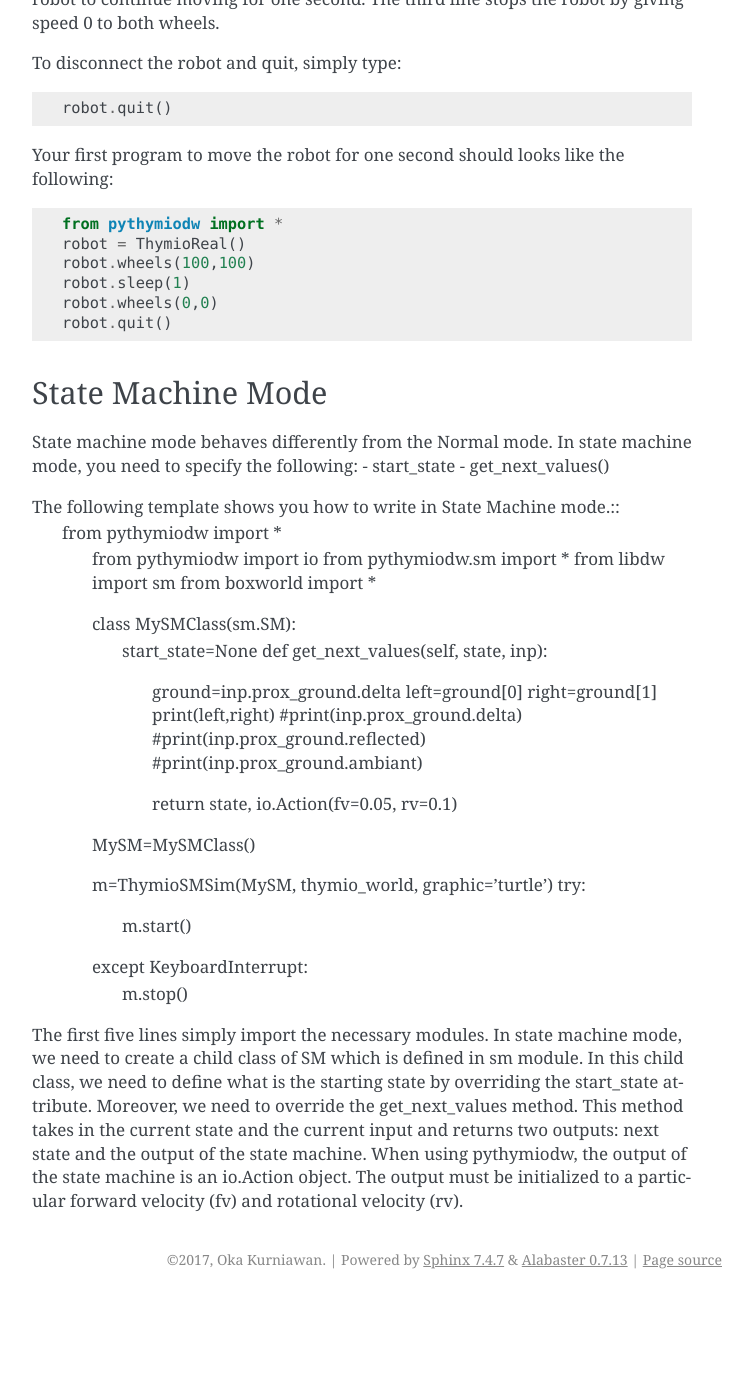
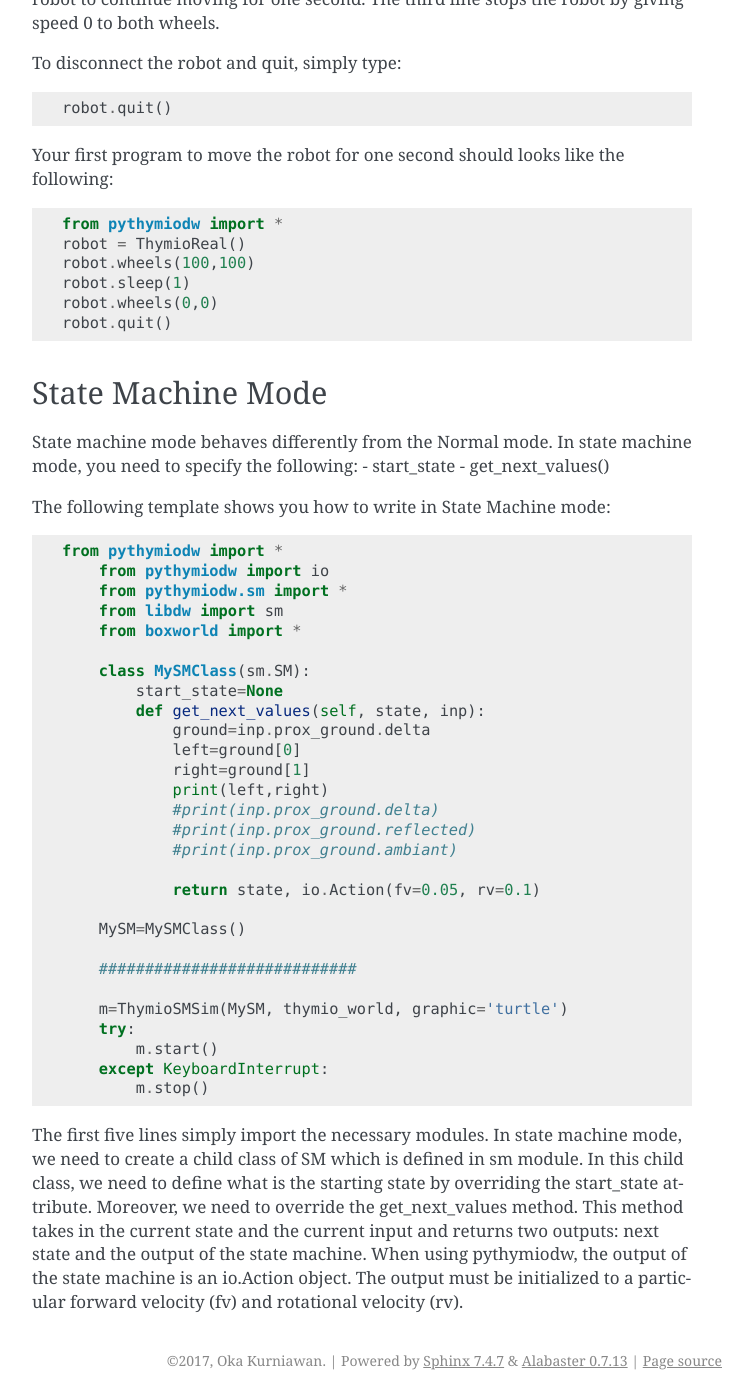
Before and after one commit to kurniawano/pythymiodw, a Sphinx documentation site: the page built from doc/tutorial.rst, in a window 1280 px wide and 1400 px high, scrolled down 982 px. Shown: the whole window, without its empty margins (388-1141 px from the left). Built offline with Sphinx 7.4.7, drawn with Linux system fonts in a browser that asks for light colours; before the commit the page ends 2281 px from its top, so only the background shows below that.

```diff
--- a/doc/getstart.rst
+++ b/doc/getstart.rst
@@ -14,6 +14,7 @@ If you already have libdw installed, you can upgrade by typing::
     > pip install libdw --upgrade
 
 On linux or some other Unix distribution, you may need to use::
+
     > sudo pip3 install libdw
 
 to have administrator right and install to Python 3 path.
@@ -31,6 +32,7 @@ If you already have pythymiodw installed, you can upgrade by typing::
     > pip install pythymiodw --upgrade
 
 On linux or some other Unix distribution, you may need to use::
+
     > sudo pip3 install pythymiodw
 
 to have administrator right and install to Python 3 path.
--- a/doc/tutorial.rst
+++ b/doc/tutorial.rst
@@ -52,7 +52,8 @@ State machine mode behaves differently from the Normal mode. In state machine mo
 - start_state
 - get_next_values()
 
-The following template shows you how to write in State Machine mode.::
+The following template shows you how to write in State Machine mode::
+
     from pythymiodw import *
 	from pythymiodw import io
 	from pythymiodw.sm import *
```
